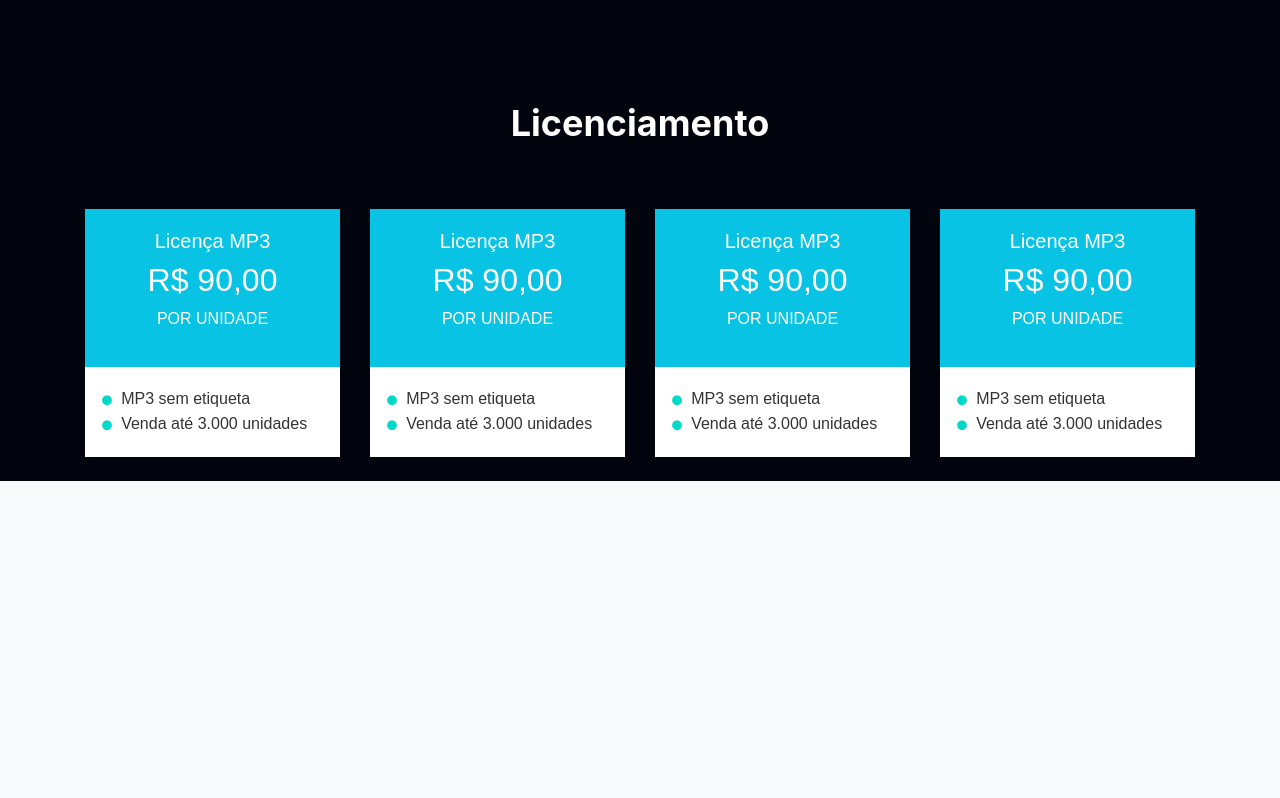
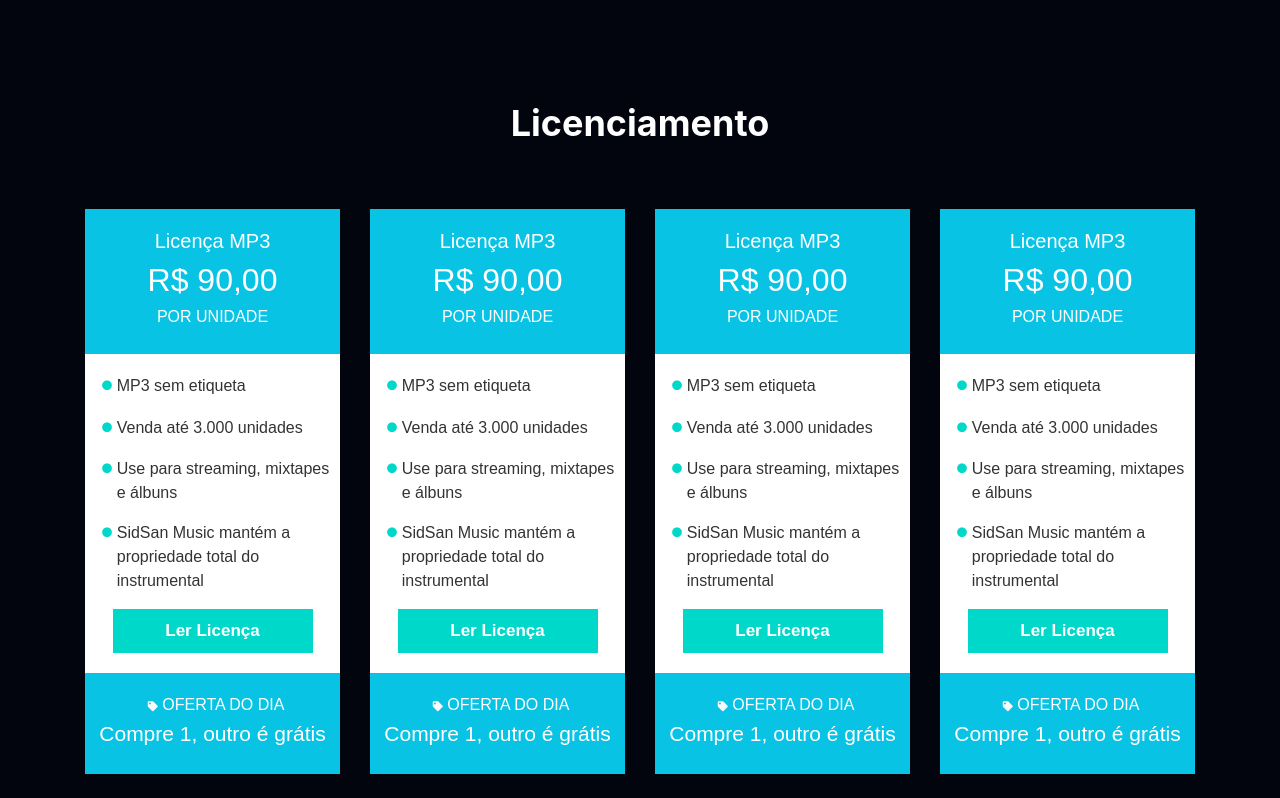
Before and after one commit to SidSan97/music-player, a PHP site: page / in a window 1280 px wide. Shown: the part 1110-1908 px from the top of the page. Before the commit the page ends 1591 px from the top, so only its background shows below. Run offline with PHP 8.4, Linux system fonts and the light colour scheme; some libraries are stand-ins or nearby versions.

Commit message:
Adição das div de licenciamento estilizada

```diff
--- a/css/index.css
+++ b/css/index.css
@@ -300,7 +300,7 @@ body
     margin-bottom: 5%;
 }
 
-.div-info span
+.div-info article
 {
     display: block;
     background-color: #09c3e4;
@@ -310,7 +310,12 @@ body
     font-family: Arial, Helvetica, sans-serif;
 }
 
-.div-info span:nth-child(2)
+.div-info p
+{
+    display: flex;
+}
+
+.div-info article:nth-child(2)
 {
     display: block;
     background-color: #fff;
@@ -318,11 +323,41 @@ body
     text-align: left;
 }
 
-.div-info span i
+.div-info article i
 {
+    margin-top: 6px;
     margin-left: 3%;
     margin-right: 2%;
-    margin-bottom: 3%;
+    margin-bottom: 4%;
     font-size: 10px;
     color: #00d8c9;
 }
+
+.div-licenca
+{
+    display: flex;
+    justify-content: center;
+}
+
+.btn-licenca
+{
+    background-color: #00d8c9;
+    border: 2px solid #00d8c9;
+    color: white;
+    height: 44px;
+    width: 200px;
+    text-align: center;
+    font-weight: 600;
+    font-size: 17px;
+}
+
+.btn-licenca:hover
+{
+    border-color: #00d8c9;
+    background-color: #02050e;
+}
+
+.texto-promo
+{
+    font-size: 21px;
+}
--- a/index.php
+++ b/index.php
@@ -163,55 +163,87 @@
          <div class="container">
             <div class="row">
                 <div class="col-lg mb-4 div-info">
-                    <span>
+                    <article>
                        <h5>Licença MP3</h5>
                        <h2>R$ 90,00</h2>
-                       <p>POR UNIDADE</p>
-                    </span>
+                       <h6>POR UNIDADE</h6>
+                    </article>
 
-                    <span>
-                        <i class="fas fa-circle"></i> MP3 sem etiqueta <br>
-                        <i class="fas fa-circle"></i> Venda até 3.000 unidades
-                    </span>
+                    <article>
+                        <p><i class="fas fa-circle"></i> <span>MP3 sem etiqueta </span></p>
+                        <p><i class="fas fa-circle"></i> <span>Venda até 3.000 unidades</span></p>
+                        <p><i class="fas fa-circle"></i> <span>Use para streaming, mixtapes e álbuns</span></p>
+                        <p><i class="fas fa-circle"></i> <span>SidSan Music mantém a propriedade total do instrumental</span></p>
+                        <div class="div-licenca"><button class="btn-licenca">Ler Licença</button></div>
+                    </article>
+
+                    <article>
+                        <span><i class="fas fa-tag text-light"></i>OFERTA DO DIA</span> <br>
+                        <h3 class="texto-promo">Compre 1, outro é grátis</h3>
+                    </article>
                 </div>
 
                 <div class="col-lg mb-4 div-info">
-                    <span>
+                    <article>
                        <h5>Licença MP3</h5>
                        <h2>R$ 90,00</h2>
-                       <p>POR UNIDADE</p>
-                    </span>
+                       <h6>POR UNIDADE</h6>
+                    </article>
 
-                    <span>
-                        <i class="fas fa-circle"></i> MP3 sem etiqueta <br>
-                        <i class="fas fa-circle"></i> Venda até 3.000 unidades
-                    </span>
+                    <article>
+                        <p><i class="fas fa-circle"></i> <span>MP3 sem etiqueta </span></p>
+                        <p><i class="fas fa-circle"></i> <span>Venda até 3.000 unidades</span></p>
+                        <p><i class="fas fa-circle"></i> <span>Use para streaming, mixtapes e álbuns</span></p>
+                        <p><i class="fas fa-circle"></i> <span>SidSan Music mantém a propriedade total do instrumental</span></p>
+                        <div class="div-licenca"><button class="btn-licenca">Ler Licença</button></div>
+                    </article>
+
+                    <article>
+                        <span><i class="fas fa-tag text-light"></i>OFERTA DO DIA</span> <br>
+                        <h3 class="texto-promo">Compre 1, outro é grátis</h3>
+                    </article>
                 </div>
 
                 <div class="col-lg mb-4 div-info">
-                    <span>
+                    <article>
                        <h5>Licença MP3</h5>
                        <h2>R$ 90,00</h2>
-                       <p>POR UNIDADE</p>
-                    </span>
+                       <h6>POR UNIDADE</h6>
+                    </article>
 
-                    <span>
-                        <i class="fas fa-circle"></i> MP3 sem etiqueta <br>
-                        <i class="fas fa-circle"></i> Venda até 3.000 unidades
-                    </span>
+                    <article>
+                        <p><i class="fas fa-circle"></i> <span>MP3 sem etiqueta </span></p>
+                        <p><i class="fas fa-circle"></i> <span>Venda até 3.000 unidades</span></p>
+                        <p><i class="fas fa-circle"></i> <span>Use para streaming, mixtapes e álbuns</span></p>
+                        <p><i class="fas fa-circle"></i> <span>SidSan Music mantém a propriedade total do instrumental</span></p>
+                        <div class="div-licenca"><button class="btn-licenca">Ler Licença</button></div>
+                    </article>
+
+                    <article>
+                        <span><i class="fas fa-tag text-light"></i>OFERTA DO DIA</span> <br>
+                        <h3 class="texto-promo">Compre 1, outro é grátis</h3>
+                    </article>
                 </div>
 
                 <div class="col-lg mb-4 div-info">
-                    <span>
+                    <article>
                        <h5>Licença MP3</h5>
                        <h2>R$ 90,00</h2>
-                       <p>POR UNIDADE</p>
-                    </span>
+                       <h6>POR UNIDADE</h6>
+                    </article>
 
-                    <span>
-                        <i class="fas fa-circle"></i> MP3 sem etiqueta <br>
-                        <i class="fas fa-circle"></i> Venda até 3.000 unidades
-                    </span>
+                    <article>
+                        <p><i class="fas fa-circle"></i> <span>MP3 sem etiqueta </span></p>
+                        <p><i class="fas fa-circle"></i> <span>Venda até 3.000 unidades</span></p>
+                        <p><i class="fas fa-circle"></i> <span>Use para streaming, mixtapes e álbuns</span></p>
+                        <p><i class="fas fa-circle"></i> <span>SidSan Music mantém a propriedade total do instrumental</span></p>
+                        <div class="div-licenca"><button class="btn-licenca">Ler Licença</button></div>
+                    </article>
+
+                    <article>
+                        <span><i class="fas fa-tag text-light"></i>OFERTA DO DIA</span> <br>
+                        <h3 class="texto-promo">Compre 1, outro é grátis</h3>
+                    </article>
                 </div>
             </div>
          </div>
```
